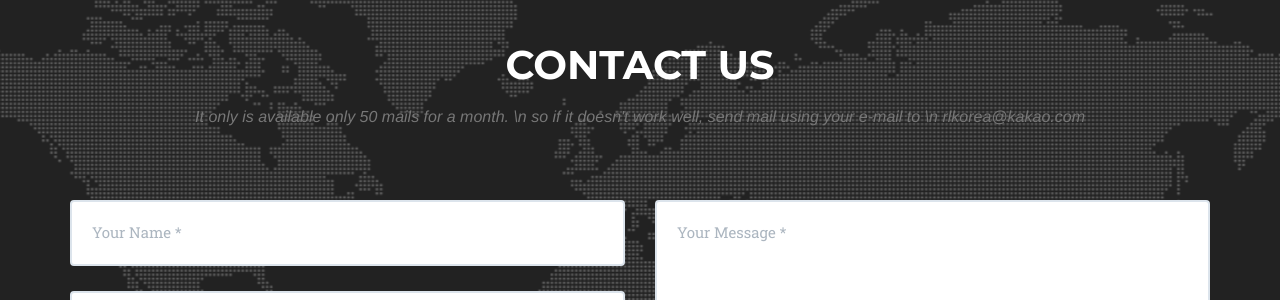
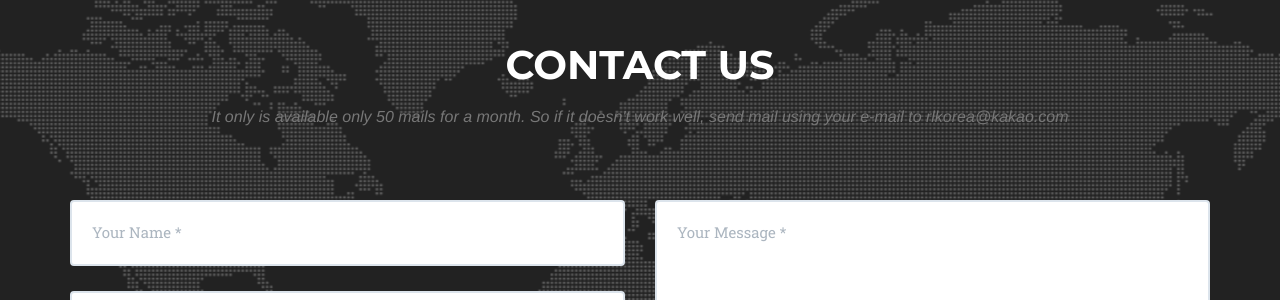
Before and after one commit to TeamNerd/TeamNerd, a Jekyll site: the page built from index.html, in a window 1280 px wide and 900 px high, scrolled down 5122 px. Shown: the part 152-452 px from the top of the window. Built offline with Jekyll 4.4.1, drawn with Linux system fonts in a browser that asks for light colours; some web fonts are replaced.

Commit message:
Update contact.html

```diff
--- a/_includes/contact.html
+++ b/_includes/contact.html
@@ -3,7 +3,9 @@
             <div class="row">
                 <div class="col-lg-12 text-center">
                     <h2 class="section-heading">Contact Us</h2>
-                    <h3 class="section-subheading text-muted">It only is available only 50 mails for a month. \n so if it doesn't work well, send mail using your e-mail to \n rlkorea@kakao.com</h3>
+                    <h3 class="section-subheading text-muted">It only is available only 50 mails for a month.
+                            So if it doesn't work well, send mail using your e-mail to
+                            rlkorea@kakao.com</h3>
                 </div>
             </div>
             <div class="row">
```
